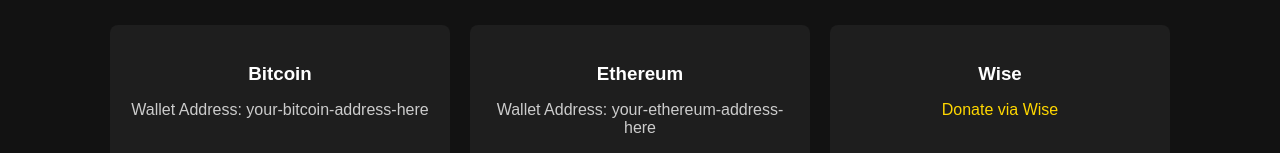
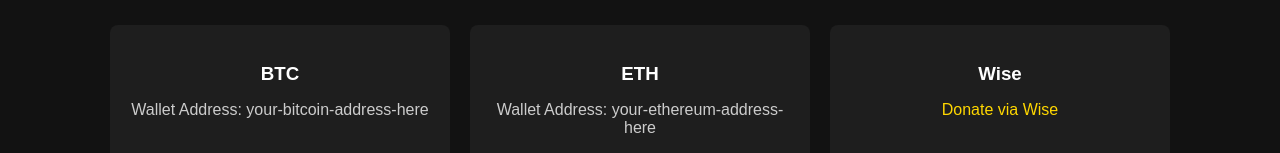
Before and after one commit to connoisseur101/connoisseur101.github.io, a plain HTML site: page index.html in a window 1280 px wide. Shown: the part 1291-1444 px from the top of the page. Drawn offline with Linux system fonts and the light colour scheme.

Commit message:
Update index.html

```diff
--- a/index.html
+++ b/index.html
@@ -54,11 +54,11 @@
         <p>Enjoyed exploring these hidden gems? Your support helps me keep this guide updated and ad-free. If you'd like to contribute, please consider making a small donation.</p>
         <div class="donation-options">
             <div class="donation-option">
-                <h3>Bitcoin</h3>
+                <h3>BTC</h3>
                 <p>Wallet Address: <span id="btc-address">your-bitcoin-address-here</span></p>
             </div>
             <div class="donation-option">
-                <h3>Ethereum</h3>
+                <h3>ETH</h3>
                 <p>Wallet Address: <span id="eth-address">your-ethereum-address-here</span></p>
             </div>
             <div class="donation-option">
```
